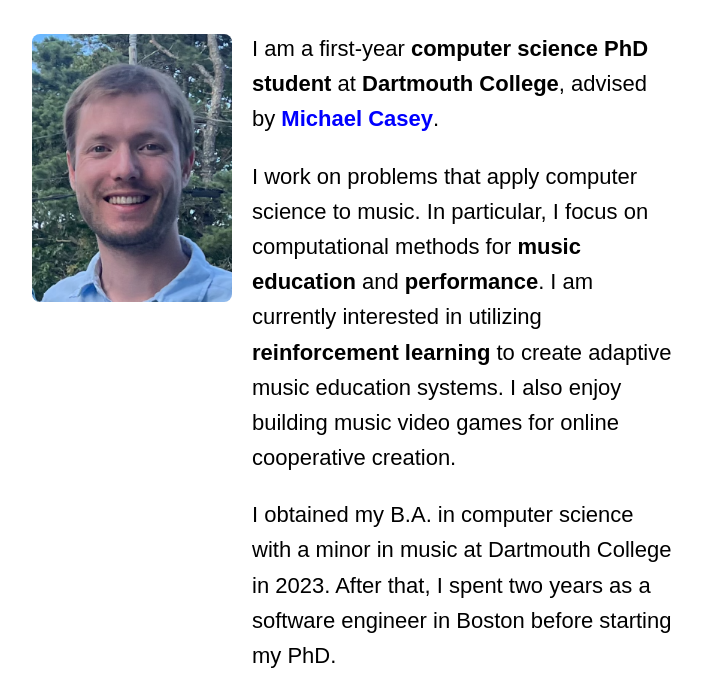
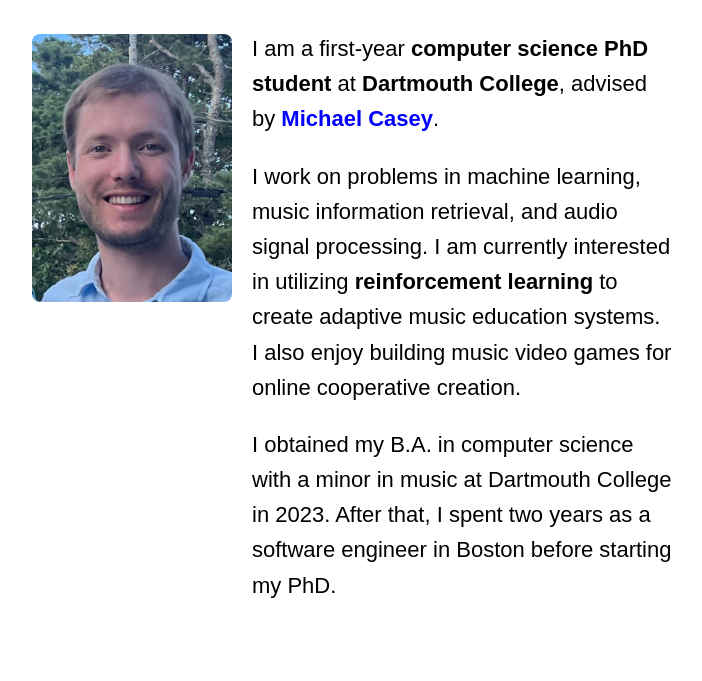
Before and after one commit to mbkeating/mbkeating.github.io, a plain HTML site: page index.html in a window 1280 px wide. Shown: the part 110-791 px from the top of the page, without its empty margins (288-990 px from the left). Drawn offline with Linux system fonts and the light colour scheme.

Commit message:
Updated about paragraph

```diff
--- a/index.html
+++ b/index.html
@@ -155,7 +155,7 @@
             <img src="personal_image.png" alt="Profile Picture">
             <div class="text">
                 <p>I am a first-year <b>computer science PhD student</b> at <b>Dartmouth College</b>, advised by <a href="https://faculty-directory.dartmouth.edu/michael-casey">Michael Casey</a>.</p>
-                <p>I work on problems that apply computer science to music. In particular, I focus on computational methods for <b>music education</b> and <b>performance</b>. I am currently interested in utilizing <b>reinforcement learning</b> to create adaptive music education systems. I also enjoy building music video games for online cooperative creation.</p>
+                <p>I work on problems in machine learning, music information retrieval, and audio signal processing. I am currently interested in utilizing <b>reinforcement learning</b> to create adaptive music education systems. I also enjoy building music video games for online cooperative creation.</p>
                 <p>I obtained my B.A. in computer science with a minor in music at Dartmouth College in 2023. After that, I spent two years as a software engineer in Boston before starting my PhD.</p>
             </div>
         </div>
```
